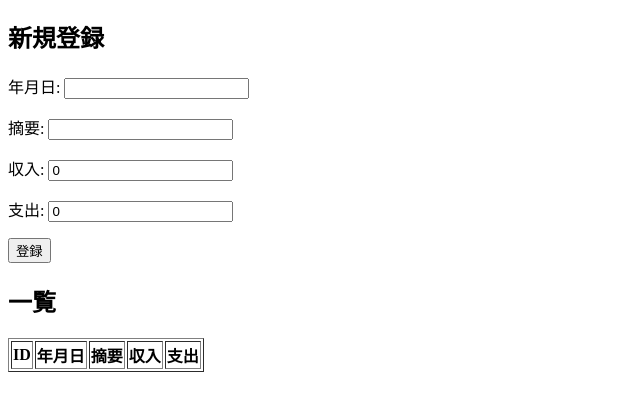
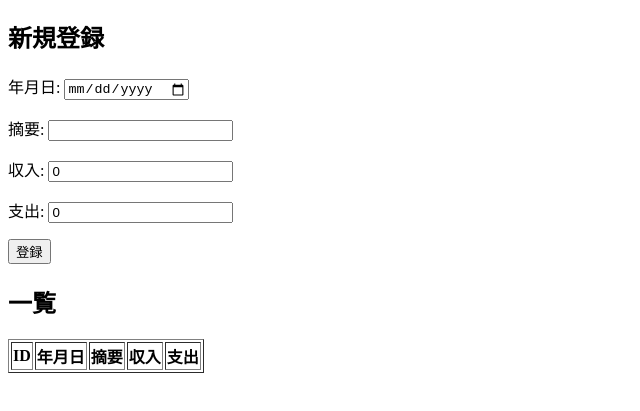
Before and after one commit to T-tak2023/CashBook, an Electron app: page index.html in a window 800 px wide. Shown: the part 61-472 px from the top of the page, without its empty margins (0-640 px from the left). Drawn offline with Linux system fonts and the light colour scheme; no server answers.

Commit message:
feat: 日付入力フィールドをカレンダー型に変更

```diff
--- a/index.html
+++ b/index.html
@@ -13,7 +13,7 @@
     <form id="add-record-form">
       <p>
         <label for="date">年月日:</label>
-        <input type="text" id="date" name="date" required>
+        <input type="date" id="date" name="date" required>
       </p>
       <p>
         <label for="description">摘要:</label>
```
Also changed, not shown: 1 other file.
